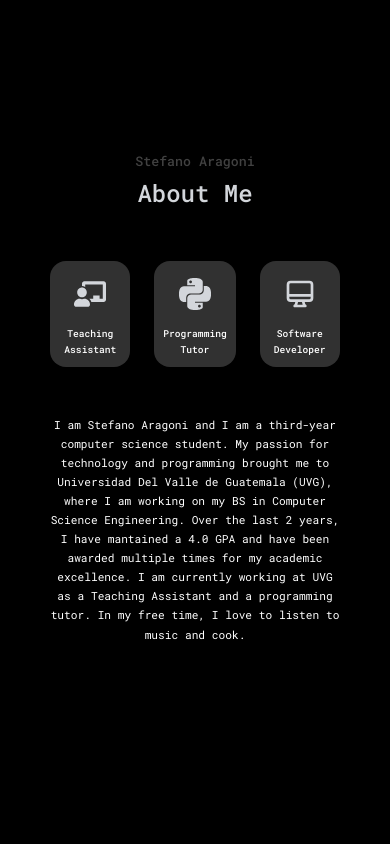
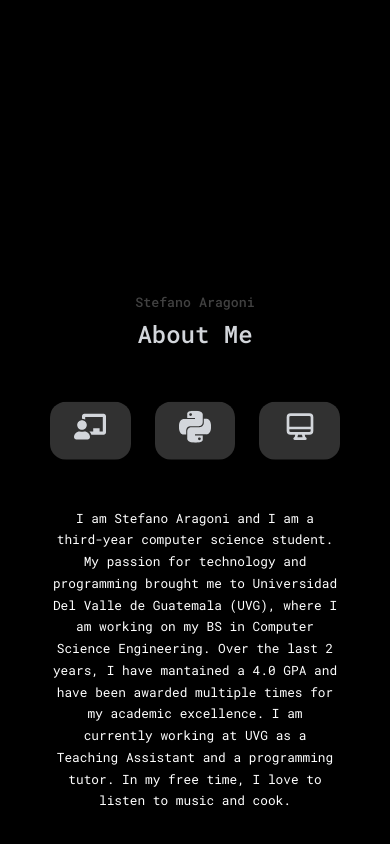
Before and after one commit to stefanoaragoni/portafolio, a React (Vite) app: page / in a window 390 px wide. Shown: the part 790-1634 px from the top of the page. Built offline with nearby package versions, Linux system fonts and the light colour scheme.

Commit message:
css hotfix

```diff
--- a/src/components/about/about.css
+++ b/src/components/about/about.css
@@ -46,6 +46,7 @@
     margin: 3rem 0 2.6rem;
     color: var(--blanco);
     text-align: justify;
+    font-size: 1rem;
 }
 
 
@@ -55,11 +56,6 @@
     .c_about{
         grid-template-columns: 90%;
         gap:  10%;
-    }
-
-    .a_tarjetas{
-        grid-template-columns: repeat(3, 1fr);
-        gap: 1.5rem;
     }
 
     .about{
@@ -78,33 +74,18 @@
     }
 
     .a_tarjeta{
-        border-radius: 1rem;
         padding: 1rem;
     }
 
-    .a_dibujo{
-        font-size: 2rem;
-        margin-bottom: 1rem;
-        margin-top: 1rem;
+    .about{
+        position: relative;
+        top: 50%;
+        transform: translateY(-50%);
     }
-
-    .a_description{
-        text-align: center;
-        font-size: 0.7rem;
-    }
-
-    .a_tarjeta > h5{
-        font-size: 0.9rem;
-    }
-
-    .a_tarjeta > small{
-        font-size: 0.6rem;
-    }
-
 }
 
 /* -------------  RESPONSIVE TELEFONO PEQUE  -------------- */
-@media screen and (max-width: 535px) {
+@media screen and (max-width: 545px) {
 
     .c_about{
         grid-template-columns: 99%;
@@ -112,29 +93,60 @@
     }
 
     .a_tarjeta{
-        border-radius: 1rem;
         padding: 0.5rem;
     }
 
     .a_dibujo{
-        font-size: 2rem;
         margin-bottom: 0.5rem;
         margin-top: 0.5rem;
     }
 
     .a_description{
         text-align: center;
-        font-size: 0.7rem;
+        font-size: 0.8rem;
     }
 
     .a_tarjeta > h5{
-        font-size: 0.6rem;
+        font-size: 0.8rem;
     }
 
     .a_tarjeta > small{
-        font-size: 0.5rem;
         visibility:hidden;
         display: none;
     }
 
 }
+
+/* -------------  RESPONSIVE TELEFONO DIMINUTO  -------------- */
+@media screen and (max-width: 400px) {
+
+    .c_about{
+        grid-template-columns: 99%;
+        gap:  1%;
+    }
+
+    .a_tarjeta{
+        padding: 0.5rem;
+    }
+
+    .a_dibujo{
+        margin-bottom: 0rem;
+        margin-top: 0rem;
+    }
+
+    .a_description{
+        text-align: center;
+        font-size: 0.8rem;
+    }
+
+    .a_tarjeta > h5{
+        visibility:hidden;
+        display: none;
+    }
+
+    .a_tarjeta > small{
+        visibility:hidden;
+        display: none;
+    }
+
+}
--- a/src/style.css
+++ b/src/style.css
@@ -12,8 +12,8 @@
     --blanco2: #D3D6DB;
 
     --c-s: 75%;
-    --c-m: 86%;
-    --c-l: 90%;
+    --c-m: 85%;
+    --c-l: 88%;
 
     --animacion: all 400ms ease;
 }
```
